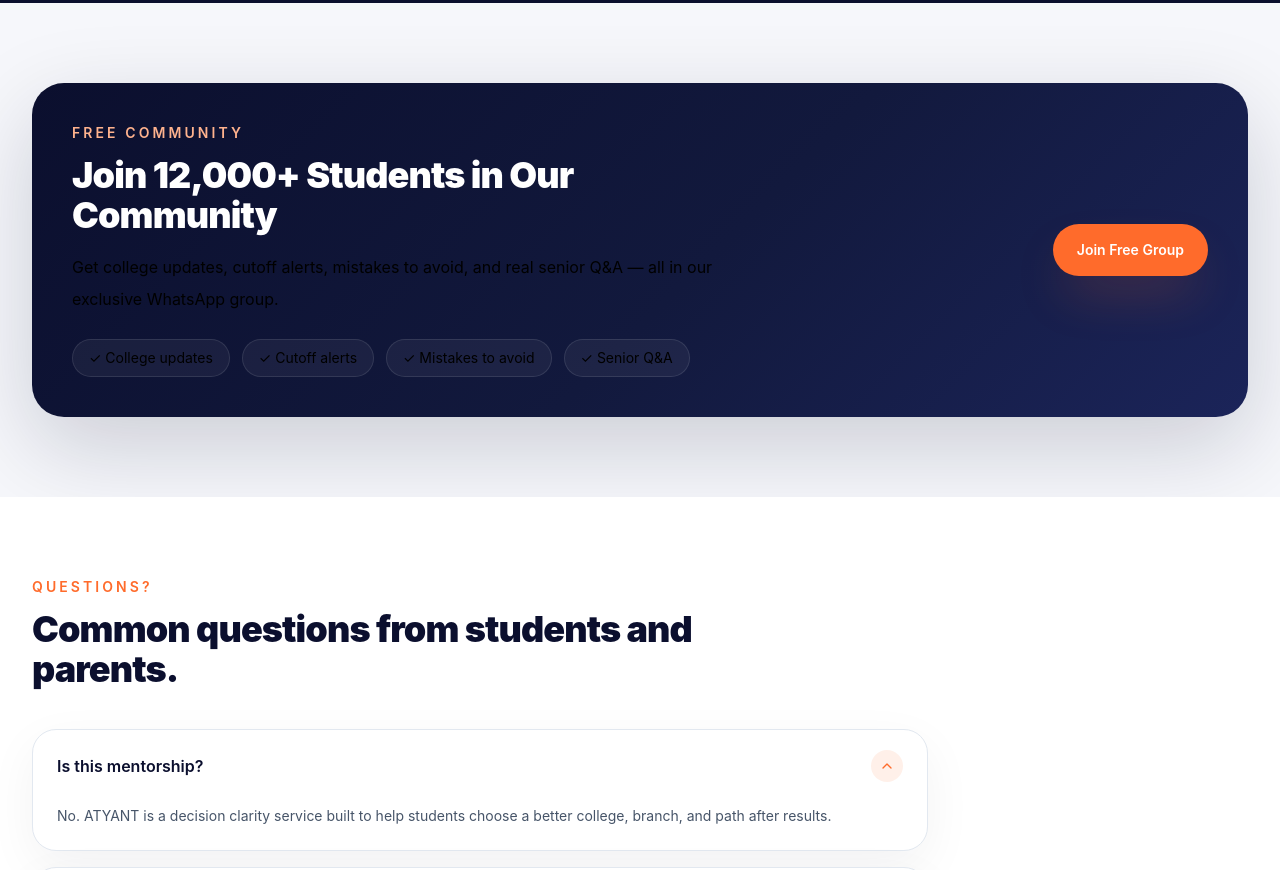
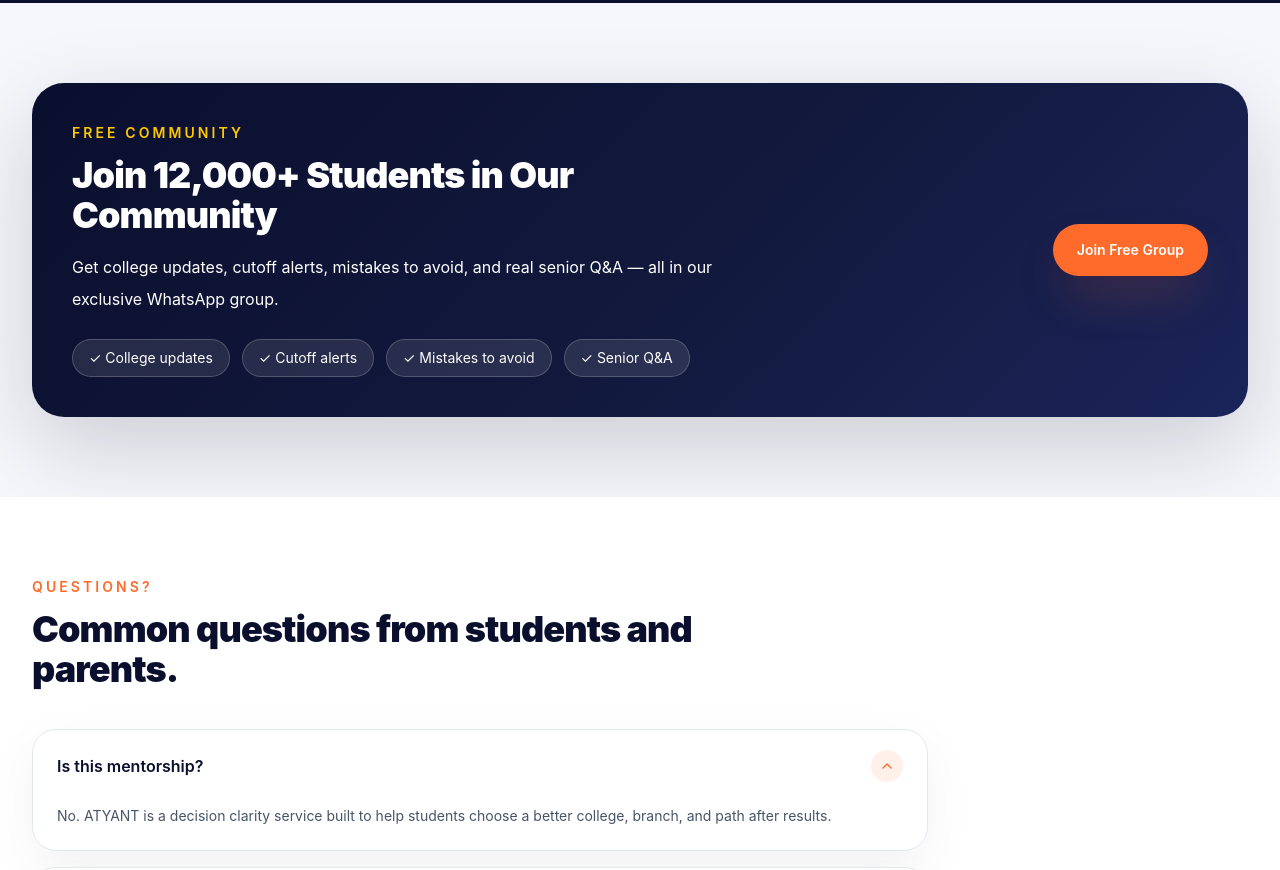
Before and after one commit to Vaish123-M/atyant-assignment, a React (Vite) app: page / in a window 1280 px wide. Shown: the part 3780-4650 px from the top of the page. Built offline with nearby package versions, Linux system fonts and the light colour scheme.

Commit message:
Fix text visibility in LaunchpadPage and add comprehensive README

```diff
--- a/src/pages/LaunchpadPage.jsx
+++ b/src/pages/LaunchpadPage.jsx
@@ -141,12 +141,12 @@ function FreeGroupSection() {
       <div className="mx-auto max-w-7xl">
         <div className="overflow-hidden rounded-[2rem] bg-[linear-gradient(135deg,#0B0F2E,#12193d_55%,#1b2459)] px-6 py-8 shadow-[0_30px_90px_rgba(11,15,46,0.18)] sm:px-10 sm:py-10 lg:flex lg:items-center lg:justify-between">
           <div className="max-w-2xl">
-            <div className="text-sm font-semibold uppercase tracking-[0.22em] text-[#FFB38E]">Free Community</div>
+            <div className="text-sm font-semibold uppercase tracking-[0.22em] text-[#FFC900]">Free Community</div>
             <h2 className="mt-3 text-3xl font-black tracking-tight text-white sm:text-4xl">Join 12,000+ Students in Our Community</h2>
-            <p className="mt-4 text-base leading-8 text-white/72">Get college updates, cutoff alerts, mistakes to avoid, and real senior Q&A — all in our exclusive WhatsApp group.</p>
+            <p className="mt-4 text-base leading-8 text-white">Get college updates, cutoff alerts, mistakes to avoid, and real senior Q&A — all in our exclusive WhatsApp group.</p>
             <div className="mt-6 flex flex-wrap gap-3">
               {freeGroupBullets.map((bullet) => (
-                <span key={bullet} className="rounded-full border border-white/10 bg-white/5 px-4 py-2 text-sm text-white/78">
+                <span key={bullet} className="rounded-full border border-white/20 bg-white/10 px-4 py-2 text-sm text-white">
                   ✓ {bullet}
                 </span>
               ))}
```
Also changed, not shown: 1 other file (tests, documents, lock files or other folders).
